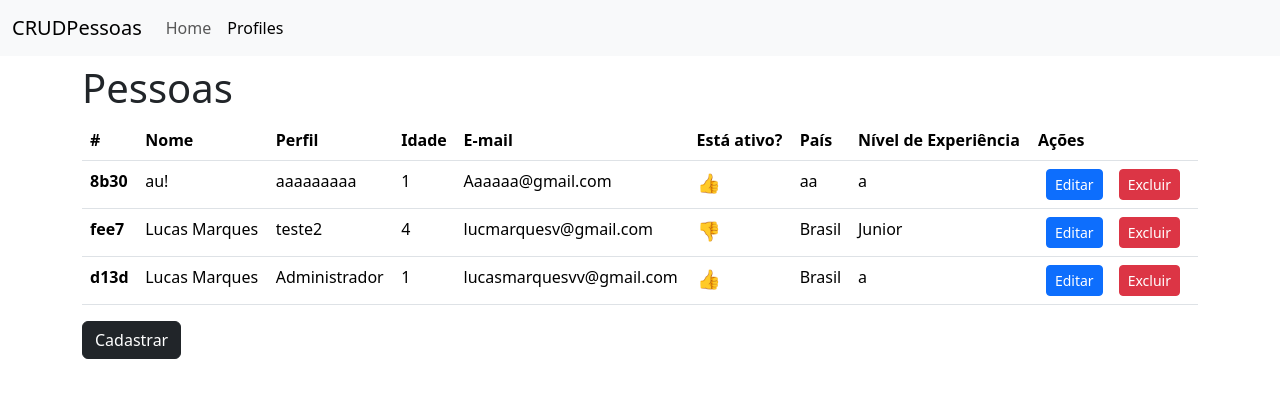
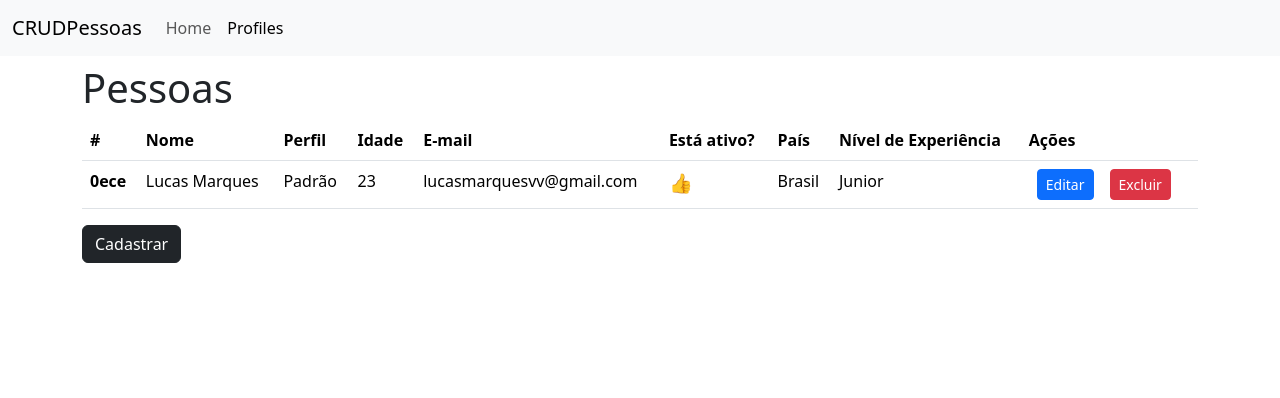
Before and after one commit to LucasMarquesV/AngularCRUD, an Angular app: page /profile in a window 1280 px wide. Shown: the top 398 px of the page. Built offline with nearby package versions, Linux system fonts and the light colour scheme; data requests are answered from the project's data file.

Commit message:
[FEAT] - Pequenas correções e sweet para deletar.

```diff
--- a/db.json
+++ b/db.json
@@ -1,34 +1,14 @@
 {
   "profiles": [
     {
-      "nome": "au!",
-      "perfil": "aaaaaaaaa",
-      "idade": 1,
-      "email": "Aaaaaa@gmail.com",
-      "ativo": true,
-      "pais": "aa",
-      "nivelDeExperiencia": "a",
-      "id": "8b30"
-    },
-    {
+      "id": "0ece",
       "nome": "Lucas Marques",
-      "perfil": "teste2",
-      "idade": 4,
-      "email": "lucmarquesv@gmail.com",
-      "ativo": false,
-      "pais": "Brasil",
-      "nivelDeExperiencia": "Junior",
-      "id": "fee7"
-    },
-    {
-      "id": "d13d",
-      "nome": "Lucas Marques",
-      "perfil": "Administrador",
-      "idade": 1,
+      "perfil": "Padrão",
+      "idade": 23,
       "email": "lucasmarquesvv@gmail.com",
       "ativo": true,
       "pais": "Brasil",
-      "nivelDeExperiencia": "a"
+      "nivelDeExperiencia": "Junior"
     }
   ]
 }
--- a/src/app/pages/profile/profile-create-update/profile-create-update.component.ts
+++ b/src/app/pages/profile/profile-create-update/profile-create-update.component.ts
@@ -52,7 +52,6 @@ export class ProfileCreateUpdateComponent implements OnInit {
       this.profileService.editar(profile).subscribe(result => {
         Swal.fire({
           title: 'Perfil atualizado com sucesso!',
-          text: 'PARABÉNS CHAMPS!!',
           icon: 'success',
         });
         this.router.navigateByUrl('/profile');
@@ -60,8 +59,7 @@ export class ProfileCreateUpdateComponent implements OnInit {
     } else {
       this.profileService.cadastrar(profile).subscribe(result => {
         Swal.fire({
-          title: 'Pessoa cadastrada com sucesso!',
-          text: 'PARABÉNS CHAMPS!!',
+          title: 'Pessoa cadastrada com sucesso!!',
           icon: 'success',
         });
         this.router.navigateByUrl('/profile');
--- a/src/app/pages/profile/profile-list/profile-list.component.ts
+++ b/src/app/pages/profile/profile-list/profile-list.component.ts
@@ -1,6 +1,8 @@
 import { Component, OnInit } from '@angular/core';
 import { ProfileService } from '../../../services/profile.service';
 import { Profile } from '../../../interfaces/profile';
+import Swal from 'sweetalert2';
+
 
 @Component({
   selector: 'app-profile-list',
@@ -28,15 +30,35 @@ export class ProfileListComponent implements OnInit {
   }
 
   deletarProfile(id: string) {
-    if (confirm('Tem certeza que deseja excluir este perfil?')) {
+    Swal.fire({
+      title: 'Tem certeza que deseja excluir este perfil?',
+      icon: 'warning',
+      showCancelButton: true,
+      confirmButtonColor: '#3085d6',
+      cancelButtonColor: '#d33',
+      confirmButtonText: 'Sim, excluir!',
+      cancelButtonText: 'Cancelar'
+    }).then((result) => {
+      if (result.isConfirmed) {
         this.profileService.deletar(id).subscribe(
           () => {
+            Swal.fire({
+              title: 'Perfil excluído com sucesso!',
+              icon: 'success'
+            });
             this.carregarProfiles();
           },
           error => {
             console.error(error);
+            Swal.fire({
+              title: 'Erro ao excluir perfil',
+              text: 'Ocorreu um erro ao tentar excluir o perfil.',
+              icon: 'error'
+            });
           }
         );
       }
+    });
   }
+
 }
```
Also changed, not shown: 1 other file (tests, documents, lock files or other folders). Lines whose indentation alone changed are shown as unchanged.
